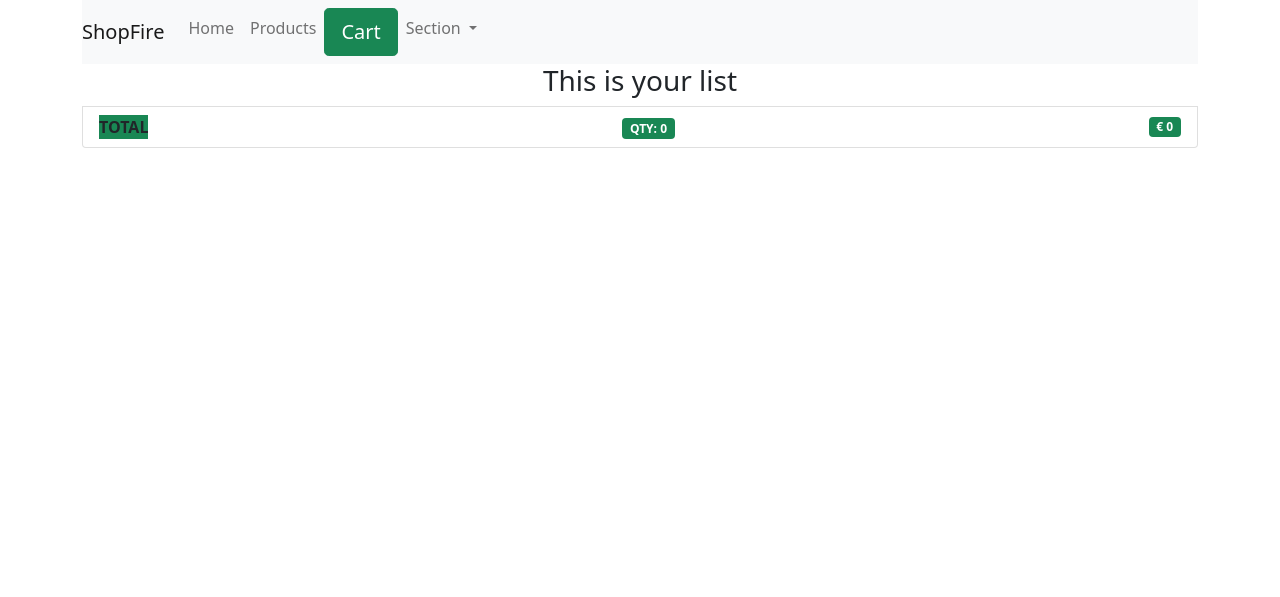
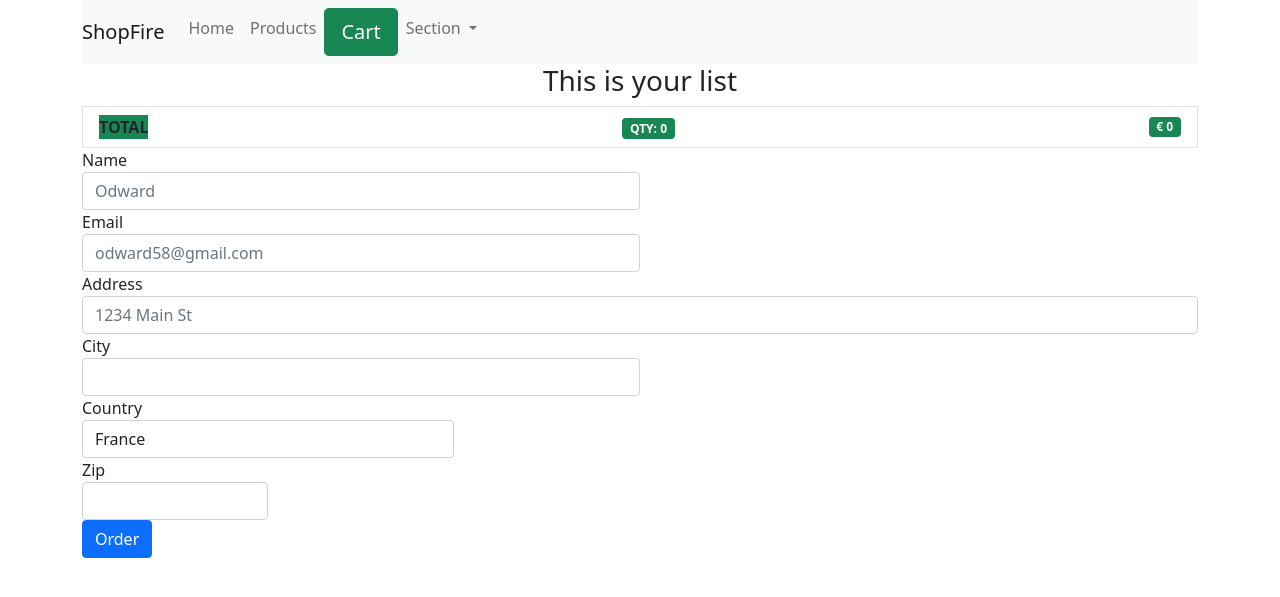
Before and after one commit to comit-master/ebus, a Django app: page /checkout in a window 1280 px wide. Shown: the top 597 px of the page. Run offline with Django 3.2, Linux system fonts and the light colour scheme; some libraries are stand-ins or nearby versions.

Commit message:
form structure only added

```diff
--- a/ebusp3/shop/templates/shop/checkout.html
+++ b/ebusp3/shop/templates/shop/checkout.html
@@ -13,10 +13,64 @@
     </div>
 </div>
 
+<div class="row">
+    <div class="col-md-12">
 
 
-    </div>
+        <form method="POST">
+            {% csrf_token %}
+            <div class="form-row">
+              <div class="form-group col-md-6">
+                <label for="inputEmail4">Name</label>
+                <input type="text" id="name" name="name" class="form-control" id="inputEmail4" placeholder="Odward">
+              </div>
+              <div class="form-group col-md-6">
+                <label for="inputPassword4">Email</label>
+                <input type="email" id="email" name="email" class="form-control" id="inputPassword4" placeholder="odward58@gmail.com">
+              </div>
+            </div>
+            <div class="form-group">
+              <label for="inputAddress">Address</label>
+              <input type="text" id="adress" name="address" class="form-control" id="inputAddress" placeholder="1234 Main St">
+            </div>
+
+            <div class="form-row">
+              <div class="form-group col-md-6">
+                <label for="inputCity">City</label>
+                <input type="text" name="city" id="city" class="form-control" id="inputCity">
+              </div>
+              <div class="form-group col-md-4">
+                <label for="inputState">Country</label>
+                <select id="country" name="country" class="form-control">
+                  <option selected>France</option>
+                  <option>Cameroon</option>
+                  <option>Germany</option>
+                  <option>Sweden</option>
+                  <option>England</option>
+                  <option>Spain</option>
+
+                </select>
+              </div>
+              <div class="form-group col-md-2">
+                <label for="inputZip">Zip</label>
+                <input name="zipcode" id="zipcode"  type="text" class="form-control" id="inputZip">
+              </div>
+              </div>
+            <div class="form-group">
+
+            <button type="submit" class="btn btn-primary">Order</button>
+          </form>
+
 </div>
+</div>
+
+
+
+
+
+
+
+
 
 {% endblock%}
 {% block js %}
```
